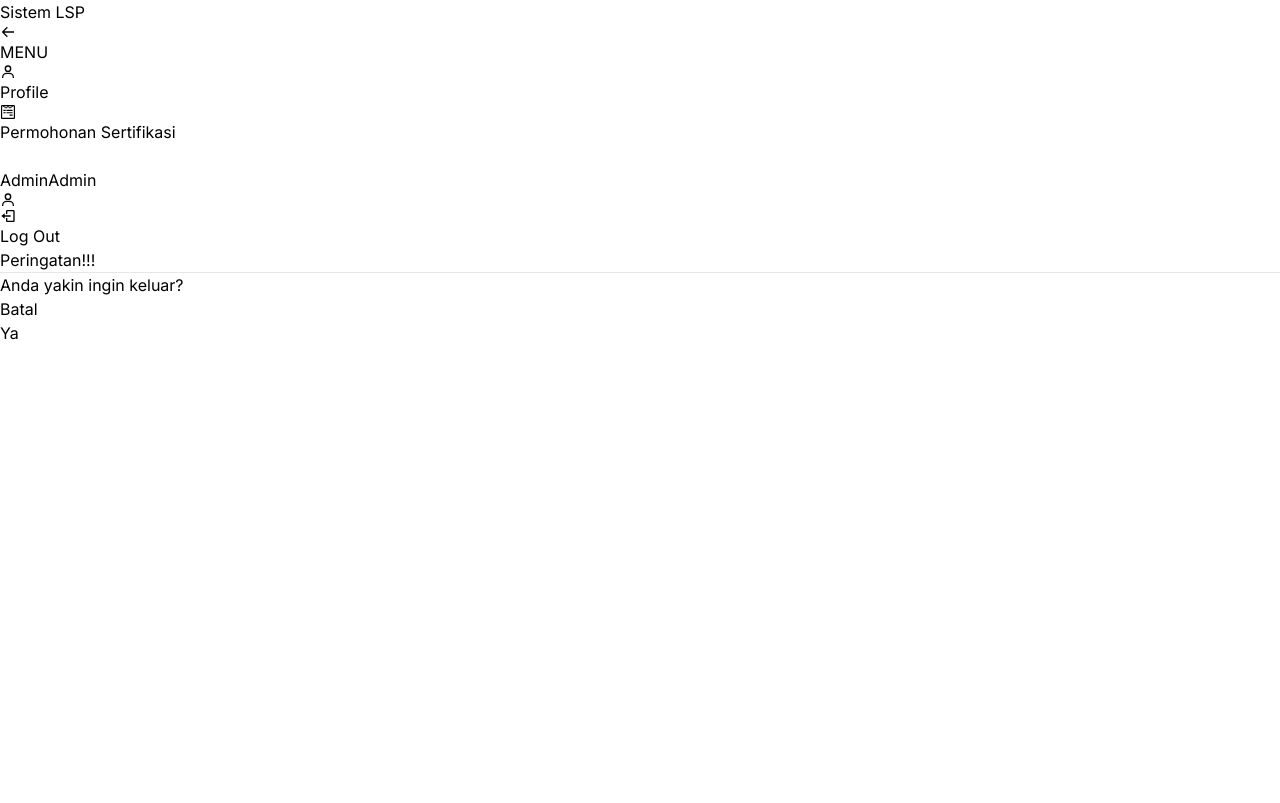
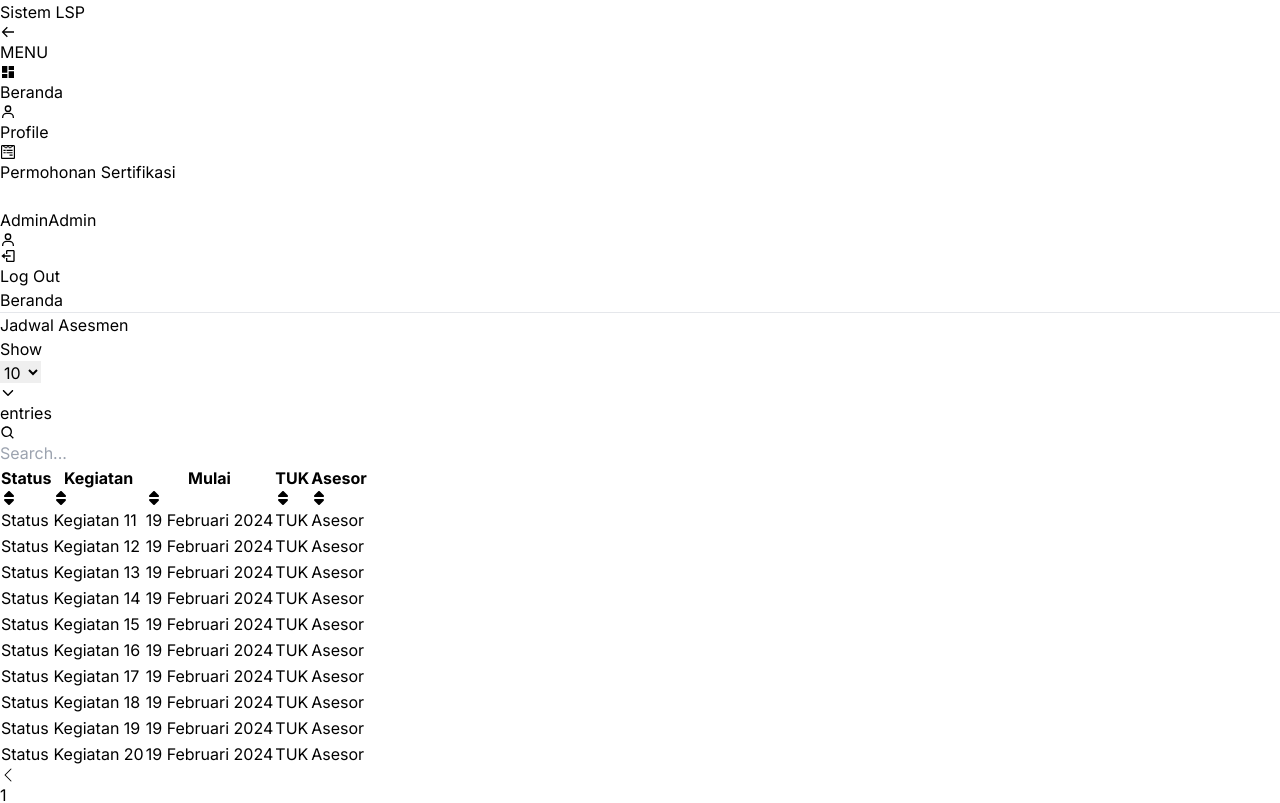
Before and after one commit to prolandit/project-lsp-st, a React (Vite) app in the folder client/: page / in a window 1280 px wide. Shown: the top 803 px of the page. Built offline with nearby package versions, Linux system fonts and the light colour scheme.

Commit message:
assesment schedule page created

```diff
--- a/client/src/App.tsx
+++ b/client/src/App.tsx
@@ -1,5 +1,5 @@
 import { BrowserRouter, Route, Routes } from 'react-router-dom';
-import DashboardLayout from './presentation/components/Layouts/DashboardLayout';
+import BerandaLayout from './presentation/components/Layouts/BerandaLayout';
 import MainLayout from './presentation/components/Layouts/MainLayout';
 import ProfileLayout from './presentation/components/Layouts/ProfileLayout';
 import ChangePasswordPage from './presentation/pages/ChangePasswordPage';
@@ -22,7 +22,7 @@ const App = () => {
                     <Route
                         index
                         key='index'
-                        element={<DashboardLayout />}
+                        element={<BerandaLayout />}
                     />
                     <Route
                         key='profile'
--- a/client/src/common/sidebarMenus.tsx
+++ b/client/src/common/sidebarMenus.tsx
@@ -1,6 +1,25 @@
 import { BiGroup, BiPlus, BiUser } from 'react-icons/bi';
 import { FaWpforms } from 'react-icons/fa';
+import { MdDashboard } from 'react-icons/md';
 import { MenuType } from './types';
+
+export const superUserMenus: MenuType[] = [
+    {
+        name: 'Beranda',
+        path: '/',
+        icon: <MdDashboard />,
+    },
+    {
+        name: 'Profile',
+        path: '/profile',
+        icon: <BiUser />,
+    },
+    {
+        name: 'Permohonan Sertifikasi',
+        path: '/permohonan-sertifikasi',
+        icon: <FaWpforms />,
+    },
+];
 
 export const asesiAsesorMenus: MenuType[] = [
     {
--- a/client/src/common/utils.ts
+++ b/client/src/common/utils.ts
@@ -1,5 +1,13 @@
 import axios, { AxiosError } from 'axios';
 import { ErrorResponse } from './types';
+
+export const localDateString = (date: Date): string => {
+    return date.toLocaleDateString('ID', {
+        day: 'numeric',
+        month: 'long',
+        year: 'numeric',
+    });
+};
 
 export const formattedDate = (isoDate: string): string => {
     const date = new Date(isoDate);
--- a/client/src/presentation/components/Elements/Table.tsx
+++ b/client/src/presentation/components/Elements/DataTable.tsx
@@ -1,50 +1,55 @@
 import {
     ColumnDef,
-    OnChangeFn,
     PaginationState,
     SortingState,
     flexRender,
     getCoreRowModel,
     useReactTable,
 } from '@tanstack/react-table';
-import { useEffect, useState } from 'react';
+import { useEffect, useMemo, useState } from 'react';
 import { BiSearch } from 'react-icons/bi';
 import { BsChevronLeft, BsChevronRight } from 'react-icons/bs';
 import { FaSortDown } from 'react-icons/fa';
 import { FaSort, FaSortUp } from 'react-icons/fa6';
 import { IoIosArrowDown } from 'react-icons/io';
-import { MdClear } from 'react-icons/md';
 import ReactPaginate from 'react-paginate';
 import { twMerge } from 'tailwind-merge';
 import { SortDirection } from '../../../common/enum';
 import useDebounce from '../../../common/hooks/useDebounce';
 import Input from './Input';
 
-type Props<T> = {
-    data: T[];
-    columns: ColumnDef<T, string | undefined>[];
+type Props<TData, TValue> = {
+    data: TData[];
+    columns: ColumnDef<TData, TValue | undefined>[];
     className?: string;
-    pagination?: PaginationState;
-    sorting?: SortingState;
-    onSearch?: (query: string) => void;
     pageCount?: number;
-    onPaginationChange?: OnChangeFn<PaginationState>;
-    onSortingChange?: OnChangeFn<SortingState>;
+    searchFn?: (query: string) => void;
+    paginateFn?: (page: number, pageSize: number) => void;
+    // sortingFn?: (page: number, pageSize: number) => void;
 };
 
-const Table = <T,>({
+const DataTable = <TData, TValue>({
     data,
     columns,
     className,
-    onSearch,
-    pagination,
-    sorting,
     pageCount,
-    onPaginationChange,
-    onSortingChange,
-}: Props<T>) => {
+    searchFn,
+    paginateFn,
+}: Props<TData, TValue>) => {
     const [isMobileScreen, setIsMobileScreen] = useState(false);
     const [searchQuery, setSearchQuery] = useState('');
+
+    const [{ pageIndex, pageSize }, setPagination] = useState<PaginationState>({
+        pageIndex: 1,
+        pageSize: 10,
+    });
+    const [sorting, setSorting] = useState<SortingState>([]);
+
+    const pagination = useMemo(
+        () => ({ pageIndex, pageSize }),
+        [pageIndex, pageSize]
+    );
+
     const debounceSearch = useDebounce(searchQuery);
 
     const handleSearch = (event: React.ChangeEvent<HTMLInputElement>) => {
@@ -52,8 +57,8 @@ const Table = <T,>({
     };
 
     useEffect(() => {
-        onSearch?.(debounceSearch);
-    }, [debounceSearch, onSearch]);
+        searchFn?.(debounceSearch);
+    }, [debounceSearch, searchFn]);
 
     useEffect(() => {
         const handleResize = () => {
@@ -69,7 +74,7 @@ const Table = <T,>({
         };
     }, []);
 
-    const table = useReactTable<T>({
+    const table = useReactTable({
         data,
         columns,
         state: {
@@ -77,27 +82,37 @@ const Table = <T,>({
             sorting,
         },
         pageCount: pageCount,
-        onPaginationChange: onPaginationChange,
-        onSortingChange: onSortingChange,
+        onSortingChange: setSorting,
         manualSorting: true,
         manualPagination: true,
+        manualFiltering: true,
         enableMultiSort: true,
         getCoreRowModel: getCoreRowModel(),
     });
 
     const handlePageClick = (selectedItem: { selected: number }) => {
         table.setPageIndex(selectedItem.selected + 1);
+        setPagination({
+            ...pagination,
+            pageIndex: selectedItem.selected + 1,
+        });
+        paginateFn?.(selectedItem.selected + 1, pageSize);
     };
 
     const handleNumEntries = (
         event: React.ChangeEvent<HTMLSelectElement> | undefined
     ) => {
         table.setPageSize(Number(event?.target.value));
+        setPagination({
+            ...pagination,
+            pageSize: Number(event?.target.value),
+        });
+        paginateFn?.(pageIndex, Number(event?.target.value));
     };
 
     return (
-        <div className='flex flex-col gap-4 px-4 py-4 bg-white rounded-lg shadow lg:px-6'>
-            <div className='flex flex-col justify-between gap-3 lg:items-center lg:flex-row'>
+        <div className='flex flex-col gap-4 py-4'>
+            <div className='flex flex-col justify-between gap-4 lg:items-center lg:flex-row'>
                 <div className='flex flex-row items-center gap-2'>
                     <span className='text-sm'>Show</span>
                     <div className='relative bg-gray-100 rounded-md'>
@@ -121,20 +136,12 @@ const Table = <T,>({
                 </div>
                 <div className='flex-row justify-end lg:flex'>
                     <Input
-                        type='text'
+                        type='search'
                         name='search'
                         placeholder='Search...'
-                        className='bg-gray-100 lg:w-64'
+                        className='border border-gray-100 bg-gray-50 lg:w-64'
                         value={searchQuery}
                         prefix={<BiSearch className='text-gray-500' />}
-                        suffix={
-                            searchQuery ? (
-                                <MdClear
-                                    className='text-gray-500'
-                                    onClick={() => setSearchQuery('')}
-                                />
-                            ) : undefined
-                        }
                         onChange={handleSearch}
                     />
                 </div>
@@ -193,7 +200,8 @@ const Table = <T,>({
                         ))}
                     </thead>
                     <tbody>
-                        {table.getRowModel().rows.map((row) => (
+                        {table.getRowModel().rows.length ? (
+                            table.getRowModel().rows.map((row) => (
                                 <tr
                                     key={row.id}
                                     className=' odd:bg-white even:bg-gray-50'
@@ -210,15 +218,21 @@ const Table = <T,>({
                                         </td>
                                     ))}
                                 </tr>
-                        ))}
+                            ))
+                        ) : (
+                            <tr>
+                                <td
+                                    colSpan={columns.length}
+                                    className='h-24 text-center'
+                                >
+                                    Tidak ada data.
+                                </td>
+                            </tr>
+                        )}
                     </tbody>
                 </table>
             </div>
-            <div className='flex flex-row justify-between w-full'>
-                <div className='flex flex-row items-center justify-between w-full'>
-                    <span className='text-sm'>{`Show ${
-                        table.getState().pagination.pageSize
-                    } of 20 entries`}</span>
+            <div className='flex flex-row justify-end w-full'>
                 <ReactPaginate
                     breakClassName='hidden lg:block'
                     onPageChange={handlePageClick}
@@ -243,8 +257,7 @@ const Table = <T,>({
                 />
             </div>
         </div>
-        </div>
     );
 };
 
-export default Table;
+export default DataTable;
--- a/client/src/presentation/components/Elements/Sidebar/index.tsx
+++ b/client/src/presentation/components/Elements/Sidebar/index.tsx
@@ -1,13 +1,8 @@
 /* eslint-disable @typescript-eslint/no-explicit-any */
-import { useEffect, useMemo, useRef, useState } from 'react';
+import { useEffect, useRef, useState } from 'react';
 import { BiArrowBack } from 'react-icons/bi';
 import { NavLink, useLocation } from 'react-router-dom';
-import { Role } from '../../../../common/enum';
-import { useAppSelector } from '../../../../common/hooks';
-import {
-    adminLspMenus,
-    asesiAsesorMenus,
-} from '../../../../common/sidebarMenus';
+import { superUserMenus } from '../../../../common/sidebarMenus';
 import SidebarMenuItem from './SidebarMenuItem';
 
 type Props = {
@@ -16,7 +11,7 @@ type Props = {
 };
 
 const Sidebar = ({ sidebarOpen, setSidebarOpen }: Props) => {
-    const user = useAppSelector((state) => state.user.user);
+    // const user = useAppSelector((state) => state.user.user);
 
     const location = useLocation();
     const { pathname } = location;
@@ -31,11 +26,12 @@ const Sidebar = ({ sidebarOpen, setSidebarOpen }: Props) => {
             : storedSidebarExpanded === 'true'
     );
 
-    const menus = useMemo(() => {
-        return user?.role?.toLowerCase() === Role.ADMIN_LSP
-            ? adminLspMenus
-            : asesiAsesorMenus;
-    }, [user]);
+    // const menus = useMemo(() => {
+    //     return user?.role?.toLowerCase() === Role.ADMIN_LSP
+    //         ? adminLspMenus
+    //         : asesiAsesorMenus;
+    // }, [user]);
+    const menus = superUserMenus;
 
     useEffect(() => {
         const clickHandler = ({ target }: MouseEvent) => {
--- a/client/src/presentation/components/Layouts/DashboardLayout.tsx
+++ b/client/src/presentation/components/Layouts/BerandaLayout.tsx
@@ -1,4 +1,6 @@
-const DashboardLayout = () => {
+import AssesmentSchedulePage from '../../pages/AssesmentSchedulePage';
+
+const BerandaLayout = () => {
     // const user = useLoggedUser();
 
     // const indexElement = useMemo(() => {
@@ -9,7 +11,7 @@ const DashboardLayout = () => {
     //     );
     // }, [user]);
 
-    return <div />;
+    return <AssesmentSchedulePage />;
 };
 
-export default DashboardLayout;
+export default BerandaLayout;
--- /dev/null
+++ b/client/src/presentation/pages/AssesmentSchedulePage.tsx
@@ -0,0 +1,94 @@
+import { ColumnDef } from '@tanstack/react-table';
+import { useState } from 'react';
+import { AssesmentScheduleType } from '../../common/types';
+import { localDateString } from '../../common/utils';
+import DataTable from '../components/Elements/DataTable';
+
+const AssesmentSchedulePage = () => {
+    const [{ pageIndex, pageSize }, setPagination] = useState({
+        pageIndex: 1,
+        pageSize: 10,
+    });
+
+    const columns: ColumnDef<AssesmentScheduleType>[] = [
+        {
+            accessorKey: 'status',
+            header: 'Status',
+        },
+        {
+            accessorKey: 'eventName',
+            header: 'Kegiatan',
+        },
+        {
+            accessorKey: 'startDate',
+            header: 'Mulai',
+            cell: ({ row }) => localDateString(row.original.startDate),
+        },
+        {
+            accessorKey: 'tuk',
+            header: 'TUK',
+        },
+        {
+            accessorKey: 'asesor',
+            header: 'Asesor',
+        },
+    ];
+
+    const generateData = (
+        skip: number,
+        pageSize: number
+    ): AssesmentScheduleType[] => {
+        const personDataList: AssesmentScheduleType[] = [];
+        const endIndex = skip + pageSize;
+
+        for (let i = skip; i < endIndex && i < 50; i++) {
+            personDataList.push({
+                status: 'Status',
+                eventName: `Kegiatan ${i + 1}`,
+                startDate: new Date(),
+                tuk: 'TUK',
+                asesor: 'Asesor',
+            });
+        }
+        return personDataList;
+    };
+
+    const data: AssesmentScheduleType[] = generateData(
+        pageIndex * pageSize,
+        pageSize
+    );
+
+    const onSearch = (query: string) => {
+        console.log(query);
+    };
+
+    return (
+        <div className='flex flex-col my-6'>
+            <div className='flex flex-col gap-4 mx-3 lg:flex-row lg:mx-8'>
+                <div className='w-full pt-4 bg-white rounded-md shadow-sm pb-7 drop-shadow-sm'>
+                    <span className='px-4 py-6 text-base font-semibold text-blue-600 lg:px-6'>
+                        Beranda
+                    </span>
+                    <hr className='my-4' />
+                    <div className='flex flex-col gap-2 px-4 lg:px-6'>
+                        <span className='text-lg font-semibold'>
+                            Jadwal Asesmen
+                        </span>
+                        <DataTable
+                            data={data}
+                            columns={columns}
+                            searchFn={onSearch}
+                            pageCount={5}
+                            paginateFn={(page, pageSize) => {
+                                setPagination({ pageIndex: page, pageSize });
+                                console.log(page, pageSize);
+                            }}
+                        />
+                    </div>
+                </div>
+            </div>
+        </div>
+    );
+};
+
+export default AssesmentSchedulePage;
--- a/client/src/presentation/pages/admin_lsp/AccountsPage.tsx
+++ b/client/src/presentation/pages/admin_lsp/AccountsPage.tsx
@@ -1,29 +1,20 @@
-import {
-    PaginationState,
-    SortingState,
-    createColumnHelper,
-} from '@tanstack/react-table';
-import { useMemo, useState } from 'react';
+import { createColumnHelper } from '@tanstack/react-table';
+import { useState } from 'react';
 import { TbEdit, TbTrash } from 'react-icons/tb';
 import { useNavigate } from 'react-router-dom';
 import { UserType } from '../../../common/types';
+import DataTable from '../../components/Elements/DataTable';
 import Modal from '../../components/Elements/Modal';
-import Table from '../../components/Elements/Table';
 
 const AccountsPage = () => {
     const navigate = useNavigate();
     const [modalOpen, setModalOpen] = useState(false);
 
-    const [{ pageIndex, pageSize }, setPagination] = useState<PaginationState>({
+    const [{ pageIndex, pageSize }, setPagination] = useState({
         pageIndex: 1,
         pageSize: 10,
     });
-    const [sorting, setSorting] = useState<SortingState>([]);
-
-    const pagination = useMemo(
-        () => ({ pageIndex, pageSize }),
-        [pageIndex, pageSize]
-    );
+    // const [sorting, setSorting] = useState<SortingState>([]);
 
     const columnHelper = createColumnHelper<UserType>();
     const columns = [
@@ -70,7 +61,7 @@ const AccountsPage = () => {
         return personDataList;
     };
 
-    const data: UserType[] = generateData(pageSize);
+    const data: UserType[] = generateData(pageIndex * pageSize);
 
     const onSearch = (query: string) => {
         console.log(query);
@@ -84,14 +75,14 @@ const AccountsPage = () => {
                 </span>
             </div>
             <hr />
-            <Table
+            <DataTable
                 data={data}
                 columns={columns}
-                pagination={pagination}
-                sorting={sorting}
-                onSortingChange={setSorting}
-                onPaginationChange={setPagination}
-                onSearch={onSearch}
+                searchFn={onSearch}
+                paginateFn={(page, pageSize) => {
+                    setPagination({ pageIndex: page, pageSize });
+                    console.log(page, pageSize);
+                }}
             />
             <Modal
                 show={modalOpen}
--- a/client/src/presentation/pages/admin_lsp/LSPDataAsesiPage.tsx
+++ b/client/src/presentation/pages/admin_lsp/LSPDataAsesiPage.tsx
@@ -7,7 +7,7 @@ import { useMemo, useState } from 'react';
 import { TbEdit } from 'react-icons/tb';
 import { useNavigate } from 'react-router-dom';
 import { UserType } from '../../../common/types';
-import Table from '../../components/Elements/Table';
+import DataTable from '../../components/Elements/DataTable';
 
 const LSPDataAsesiPage = () => {
     const navigate = useNavigate();
@@ -84,7 +84,7 @@ const LSPDataAsesiPage = () => {
                 Data Asesi
             </span>
             <hr />
-            <Table
+            <DataTable
                 data={data}
                 columns={columns}
                 pagination={pagination}
```
Also changed, not shown: client/src/common/types.ts (+8 -0 lines). Lines whose indentation alone changed are shown as unchanged.
